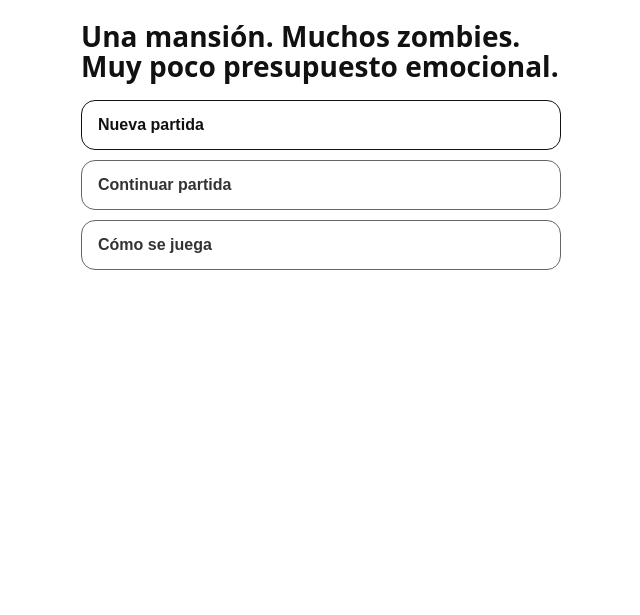
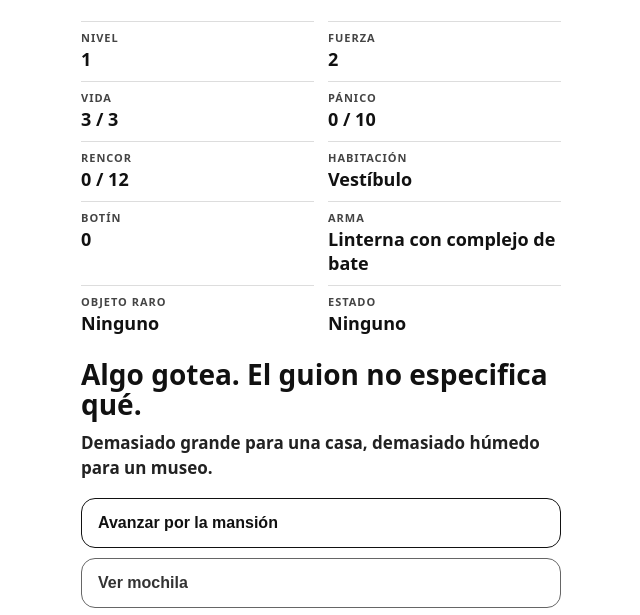
Before and after one commit to srdurden/TextRoguelike-, a plain HTML site: page index.html in a window 1280 px wide. Shown: the part 172-787 px from the top of the page, without its empty margins (319-959 px from the left). Drawn offline with Linux system fonts and the light colour scheme.

Commit message:
Fix new game button to start gameplay immediately

```diff
--- a/index.html
+++ b/index.html
@@ -85,7 +85,7 @@
     let game;
     const lines={start:['La mansión respira. Tú decides no investigar ese dato.','Una puerta se queja antes de que la toques.','El suelo cruje con intención narrativa.','Algo gotea. El guion no especifica qué.'],win:['El zombie cae. Tú finges que era el plan.','Victoria. No elegante, pero computa.'],lose:['La mansión toma nota de tu ridículo.','Eso ha dolido más en el ego que en el cuerpo.'],run:['Escapas con estilo discutible.','Tu huida parece coreografiada por el pánico.'],runFail:['Tropezón digno de secuela directa a vídeo.','Huir era buena idea. Ejecutarla era otra cosa.']};
 
-    function newGame(){game={state:'start',turn:1,level:1,life:3,maxLife:3,panic:0,mansionGrudge:0,room:'Vestíbulo',loot:0,zombiesDefeated:0,weapon:{...initialWeapon},oddity:null,consumables:[],tempStatus:null,cosmeticRidiculous:false,currentEnemy:null,currentEvent:null,currentLoot:null,lastRoll:null,defeatReason:'',flags:{selfEsteemBought:false,exitFound:false,amuletUsed:false,manualCooldown:0,trapsInARow:0,nonCombatInARow:0,nextZombieModifier:0,inFinalBoss:false,boostNextAttack:0,sprayDebuff:0,bengalaBuff:0}};addLog('Empiezas con una linterna y una autoestima prematura.');saveGame();render();}
+    function newGame(){game={state:'explore',turn:1,level:1,life:3,maxLife:3,panic:0,mansionGrudge:0,room:'Vestíbulo',loot:0,zombiesDefeated:0,weapon:{...initialWeapon},oddity:null,consumables:[],tempStatus:null,cosmeticRidiculous:false,currentEnemy:null,currentEvent:null,currentLoot:null,lastRoll:null,defeatReason:'',flags:{selfEsteemBought:false,exitFound:false,amuletUsed:false,manualCooldown:0,trapsInARow:0,nonCombatInARow:0,nextZombieModifier:0,inFinalBoss:false,boostNextAttack:0,sprayDebuff:0,bengalaBuff:0}};addLog('Empiezas con una linterna y una autoestima prematura.');saveGame();render();}
     const app=document.getElementById('app');
     function addLog(t){game.log=[t,...(game.log||[])].slice(0,4);}
     function roll(){return 1+Math.floor(Math.random()*6)}
```
